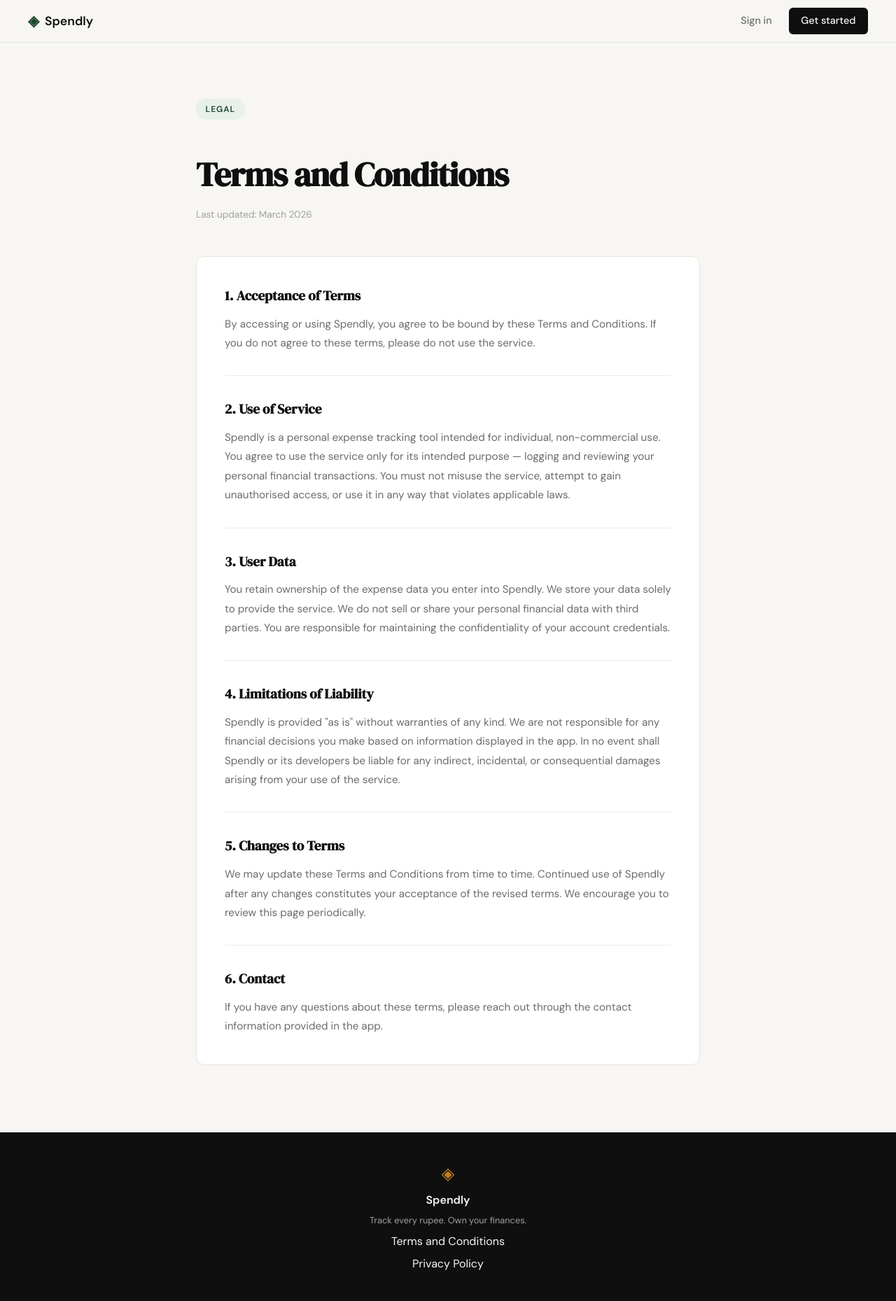
After one commit to Prit1000/project_spendy, a Flask app: page /terms in a window 1280 px wide. The commit adds this page. Shown: the whole page at 70% size. Run offline with Flask 3, Linux system fonts and the light colour scheme.

Commit message:
landing: add terms and conditions page and route

```diff
--- a/app.py
+++ b/app.py
@@ -26,6 +26,11 @@ def login():
 # Placeholder routes — students will implement these                  #
 # ------------------------------------------------------------------ #
 
+@app.route("/terms")
+def terms():
+    return render_template("terms.html")
+
+
 @app.route("/logout")
 def logout():
     return "Logout — coming in Step 3"
--- a/static/css/style.css
+++ b/static/css/style.css
@@ -528,3 +528,66 @@ a { color: inherit; text-decoration: none; }
     .nav-links a:not(.nav-cta) { display: none; }
     .hero { padding: 3rem 1rem 2rem; }
 }
+
+/* ------------------------------------------------------------------ */
+/* Terms page                                                          */
+/* ------------------------------------------------------------------ */
+
+.terms-page {
+    padding: 5rem 2rem 6rem;
+}
+
+.terms-inner {
+    max-width: 720px;
+    margin: 0 auto;
+}
+
+.terms-header {
+    margin-bottom: 3rem;
+}
+
+.terms-title {
+    font-family: var(--font-display);
+    font-size: clamp(2rem, 4vw, 3rem);
+    color: var(--ink);
+    margin-top: 1rem;
+    margin-bottom: 0.5rem;
+    letter-spacing: -0.02em;
+}
+
+.terms-meta {
+    font-size: 0.85rem;
+    color: var(--ink-faint);
+}
+
+.terms-body {
+    background: var(--paper-card);
+    border: 1px solid var(--border);
+    border-radius: var(--radius-md);
+    padding: 2.5rem;
+}
+
+.terms-section {
+    padding-bottom: 2rem;
+    margin-bottom: 2rem;
+    border-bottom: 1px solid var(--border-soft);
+}
+
+.terms-section:last-child {
+    padding-bottom: 0;
+    margin-bottom: 0;
+    border-bottom: none;
+}
+
+.terms-section h2 {
+    font-family: var(--font-display);
+    font-size: 1.2rem;
+    color: var(--ink);
+    margin-bottom: 0.75rem;
+}
+
+.terms-section p {
+    font-size: 0.95rem;
+    color: var(--ink-muted);
+    line-height: 1.8;
+}
--- a/templates/base.html
+++ b/templates/base.html
@@ -34,7 +34,7 @@
             <span class="brand-icon">◈</span>
             <span class="footer-name">Spendly</span>
             <p class="footer-copy">Track every rupee. Own your finances.</p>
-            <a href="#">Terms and Conditions</a>
+            <a href="/terms">Terms and Conditions</a>
             <a href="#">Privacy Policy</a>
         </div>
     </footer>
--- /dev/null
+++ b/templates/terms.html
@@ -0,0 +1,49 @@
+{% extends "base.html" %}
+
+{% block title %}Terms and Conditions — Spendly{% endblock %}
+
+{% block content %}
+
+<section class="terms-page">
+    <div class="terms-inner">
+        <div class="terms-header">
+            <div class="hero-badge">Legal</div>
+            <h1 class="terms-title">Terms and Conditions</h1>
+            <p class="terms-meta">Last updated: March 2026</p>
+        </div>
+
+        <div class="terms-body">
+            <div class="terms-section">
+                <h2>1. Acceptance of Terms</h2>
+                <p>By accessing or using Spendly, you agree to be bound by these Terms and Conditions. If you do not agree to these terms, please do not use the service.</p>
+            </div>
+
+            <div class="terms-section">
+                <h2>2. Use of Service</h2>
+                <p>Spendly is a personal expense tracking tool intended for individual, non-commercial use. You agree to use the service only for its intended purpose — logging and reviewing your personal financial transactions. You must not misuse the service, attempt to gain unauthorised access, or use it in any way that violates applicable laws.</p>
+            </div>
+
+            <div class="terms-section">
+                <h2>3. User Data</h2>
+                <p>You retain ownership of the expense data you enter into Spendly. We store your data solely to provide the service. We do not sell or share your personal financial data with third parties. You are responsible for maintaining the confidentiality of your account credentials.</p>
+            </div>
+
+            <div class="terms-section">
+                <h2>4. Limitations of Liability</h2>
+                <p>Spendly is provided "as is" without warranties of any kind. We are not responsible for any financial decisions you make based on information displayed in the app. In no event shall Spendly or its developers be liable for any indirect, incidental, or consequential damages arising from your use of the service.</p>
+            </div>
+
+            <div class="terms-section">
+                <h2>5. Changes to Terms</h2>
+                <p>We may update these Terms and Conditions from time to time. Continued use of Spendly after any changes constitutes your acceptance of the revised terms. We encourage you to review this page periodically.</p>
+            </div>
+
+            <div class="terms-section">
+                <h2>6. Contact</h2>
+                <p>If you have any questions about these terms, please reach out through the contact information provided in the app.</p>
+            </div>
+        </div>
+    </div>
+</section>
+
+{% endblock %}
```
Also changed, not shown: file.txt (added).
